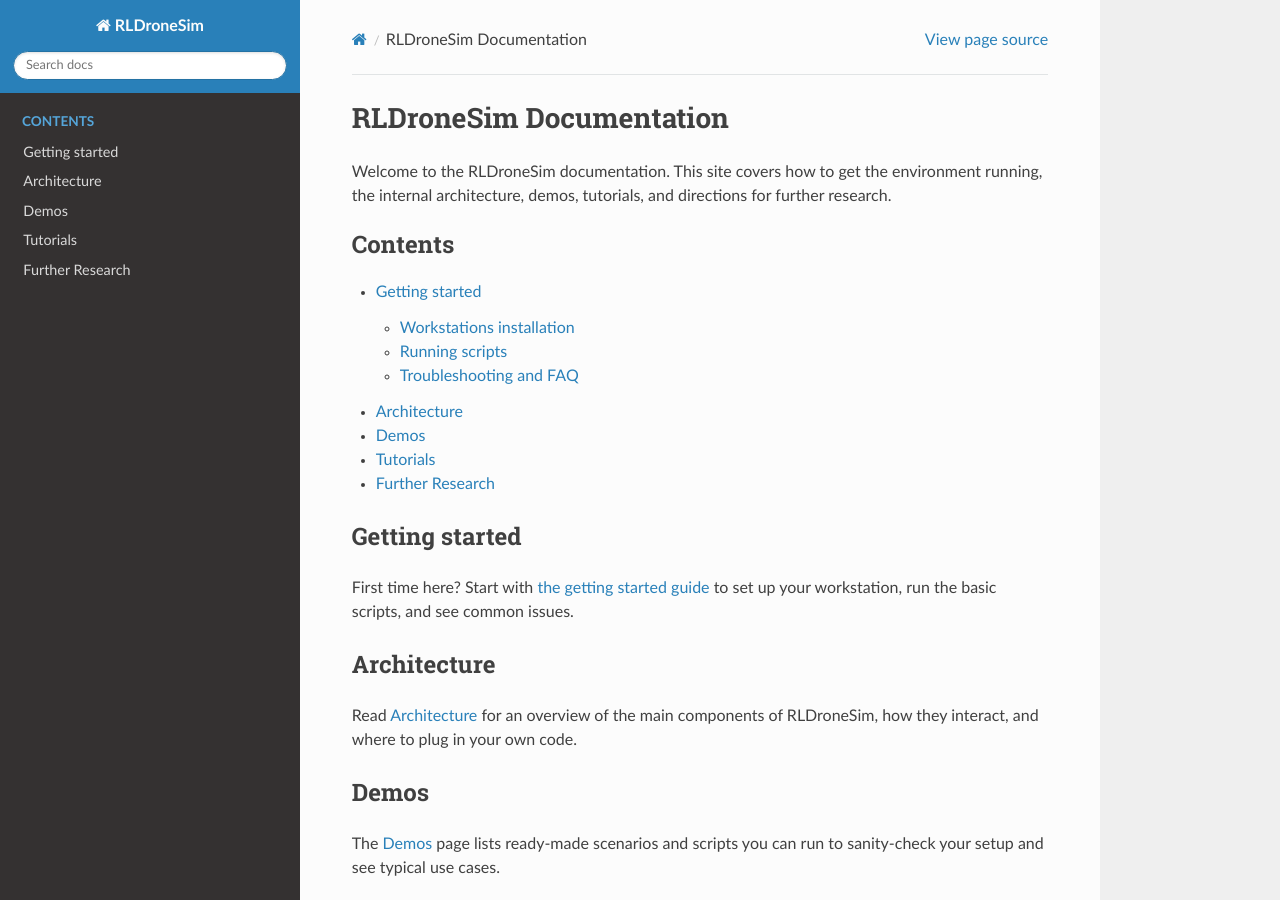
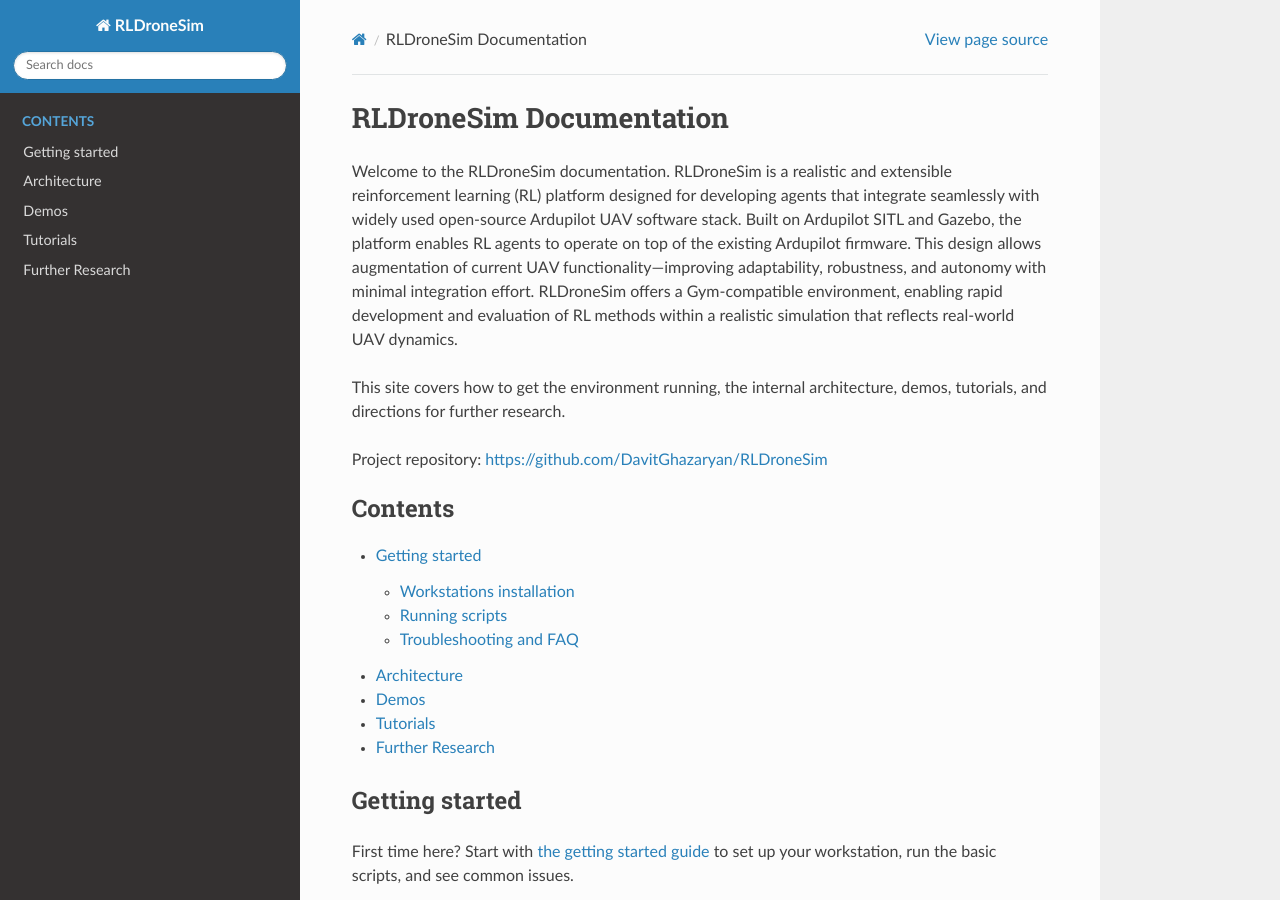
Before and after one commit to GorArzanyanAUA/RLDroneSim, a Sphinx documentation site: the page built from docs/source/index.rst, in a window 1280 px wide and 900 px high. Built offline with Sphinx 7.4.7 and the Read the Docs theme 3.1.0, drawn with Linux system fonts in a browser that asks for light colours.

```diff
--- a/docs/source/index.rst
+++ b/docs/source/index.rst
@@ -1,9 +1,19 @@
 RLDroneSim Documentation
 ========================
 
-Welcome to the RLDroneSim documentation. This site covers how to get the
-environment running, the internal architecture, demos, tutorials, and
+Welcome to the RLDroneSim documentation.
+RLDroneSim is a realistic and extensible reinforcement learning (RL) platform designed
+for developing agents that integrate seamlessly with widely used open-source Ardupilot UAV software stack.
+Built on Ardupilot SITL and Gazebo, the platform enables RL agents to operate on top of the existing Ardupilot firmware.
+This design allows augmentation of current UAV functionality—improving adaptability, robustness,
+and autonomy with minimal integration effort.
+RLDroneSim offers a Gym-compatible environment, enabling rapid development and evaluation of RL methods
+within a realistic simulation that reflects real-world UAV dynamics.
+
+This site covers how to get the environment running, the internal architecture, demos, tutorials, and
 directions for further research.
+
+Project repository: https://github.com/DavitGhazaryan/RLDroneSim
 
 .. toctree::
    :maxdepth: 2
```
Also changed, not shown: docs/source/getting_started/workstations_installation.rst (+104 -3 lines).
